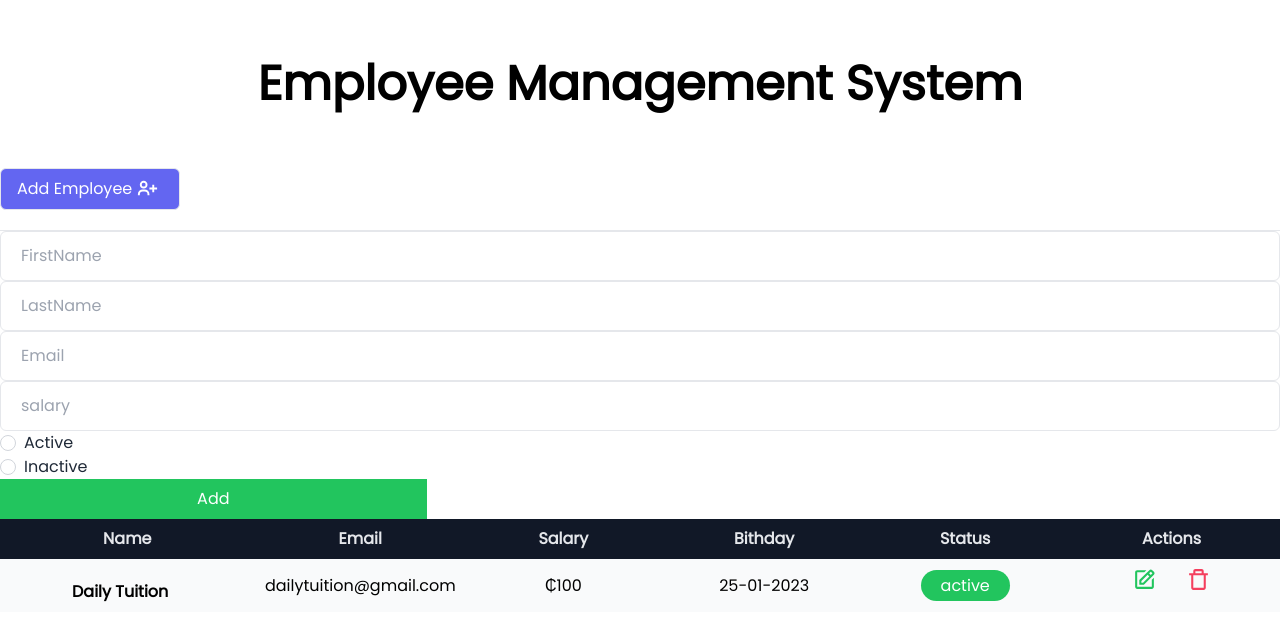
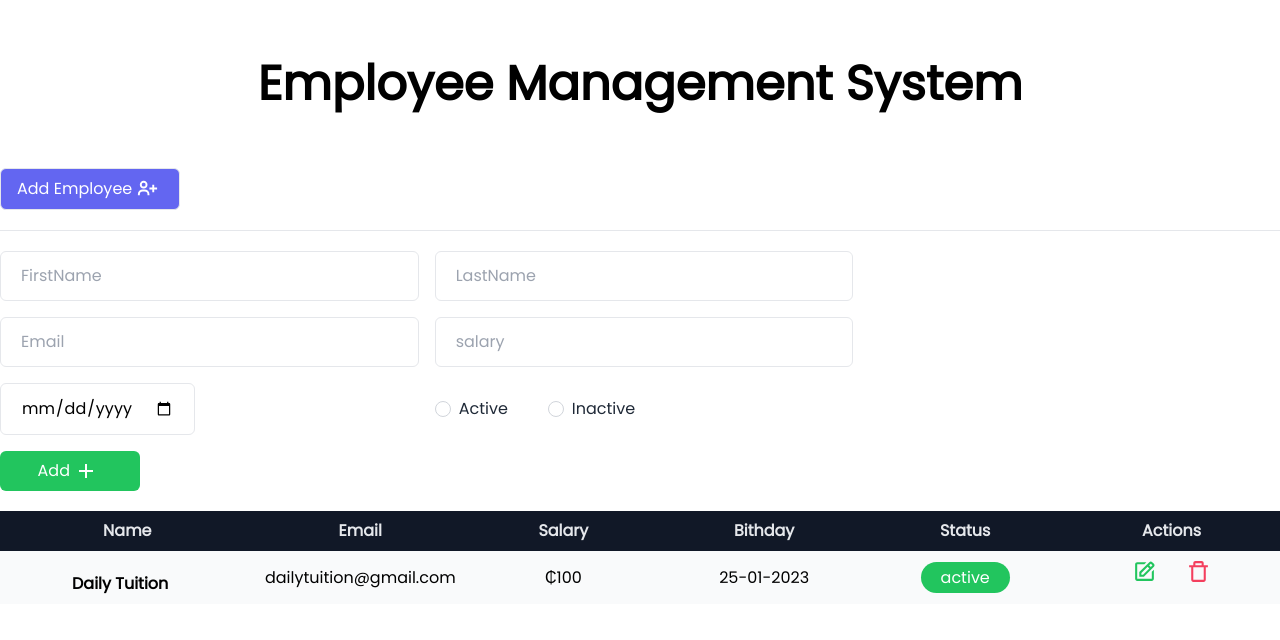
Before and after one commit to owusuvictorjnr/Next-CRUD, a Next.js app: page / in a window 1280 px wide. Shown: the top 640 px of the page. Built offline with nearby package versions, Linux system fonts and the light colour scheme.

Commit message:
Featured: Toogle between update-user and add-user

```diff
--- a/components/Form.js
+++ b/components/Form.js
@@ -1,83 +1,14 @@
 import React from 'react';
+import AddUserForm from './AddUserForm';
+import UpdateUserForm from './UpdateUserForm';
 
 const Form = () => {
+  const flag = true;
   return (
-    <form className="">
-      <div className="input-type">
-        <input
-          type="text"
-          name="fn"
-          className="border w-full px-5 py-3 focus:outline-none rounded-md"
-          placeholder="FirstName"
-        />
-      </div>
-      <div className="input-type">
-        <input
-          type="text"
-          name="ln"
-          className="border w-full px-5 py-3 focus:outline-none rounded-md"
-          placeholder="LastName"
-        />
-      </div>
-      <div className="input-type">
-        <input
-          type="text"
-          name="email"
-          className="border w-full px-5 py-3 focus:outline-none rounded-md"
-          placeholder="Email"
-        />
-      </div>
-      <div className="input-type">
-        <input
-          type="text"
-          name=""
-          className="border w-full px-5 py-3 focus:outline-none rounded-md"
-          placeholder="salary"
-        />
-      </div>
-
-      <div className="input-type">
-        <input
-          type="radio"
-          name="status"
-          value="Active"
-          id="radioDefault1"
-          className="form-check-input appearance-none rounded-full h-4 w-4 border border-gray-300 bg-white checked:bg-green-500 checked:border-green-500 focus:outline-none transition duration-200 mt-1 align-top bg-no-repeat bg-center bg-contain float-left mr-2 cursor-pointer"
-          placeholder=""
-        />
-        <label
-          for="radioDefault1"
-          className="inline-block text-gray-800 capitalize"
-        >
-          active
-        </label>
-      </div>
-
-      <div className="input-type">
-        <input
-          type="radio"
-          name="status"
-          value="Inactive"
-          id="radioDefault2"
-          className="form-check-input appearance-none rounded-full h-4 w-4 border border-gray-300 bg-white checked:bg-green-500 checked:border-green-500 focus:outline-none transition duration-200 mt-1 align-top bg-no-repeat bg-center bg-contain float-left mr-2 cursor-pointer"
-          placeholder=""
-        />
-        <label
-          for="radioDefault2"
-          className="inline-block text-gray-800 capitalize"
-        >
-          inactive
-        </label>
-      </div>
-
-      <button
-        type=""
-        className="flex justify-center text-md w-2/6 capitalize bg-green-500 text-white px-4 py-2 hover:bg-gray-50 hover:border-green-500 hover:text-green-500"
-      >
-        add
-      </button>
-    </form>
+    //CRUD
+    <div className="container mx-auto py-5">
+      {flag ? <AddUserForm /> : <UpdateUserForm />}
+    </div>
   );
 };
-
 export default Form;
```
